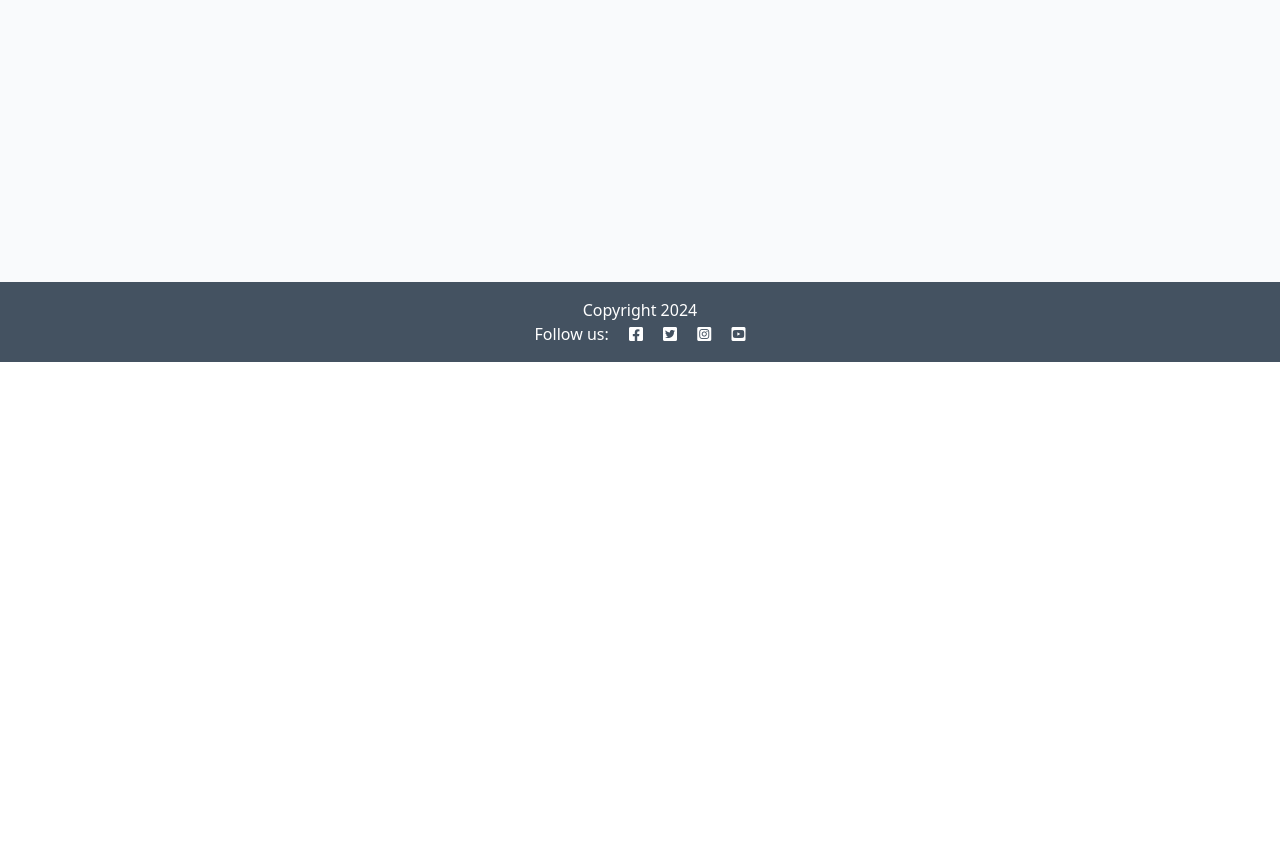
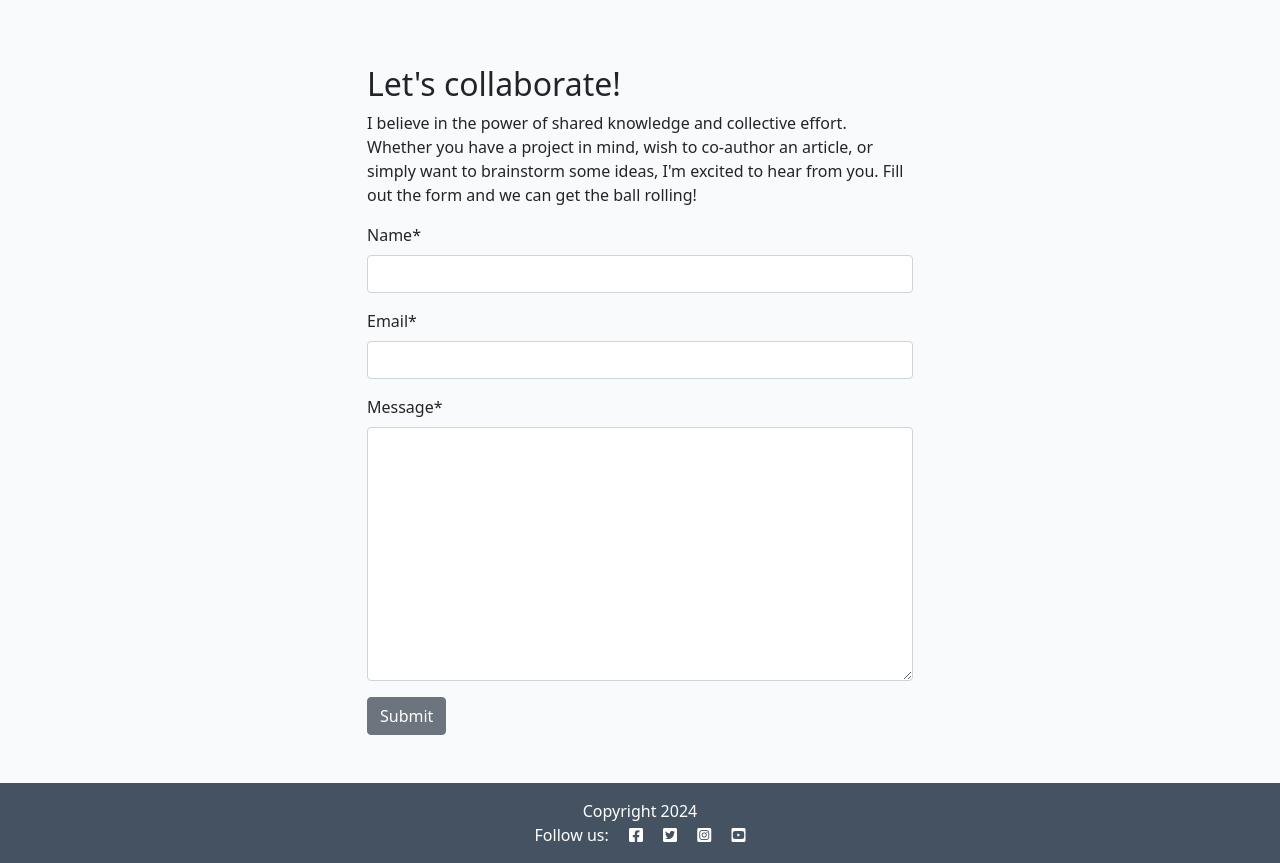
Before and after one commit to eneliviu/django-blog-py, a Django app: page /about/ in a window 1280 px wide. Shown: the part 438-1301 px from the top of the page. Before the commit the page ends 800 px from the top, so only its background shows below. Run offline with Django 4.2, Linux system fonts and the light colour scheme; data that the repository does not hold is empty; parts of the project's set-up code (start-up, migrations or seed data) failed here and were passed over; some libraries are stand-ins or nearby versions.

Commit message:
Add collaboration form

```diff
--- /dev/null
+++ b/about/forms.py
@@ -0,0 +1,9 @@
+from .models import CollaborateRequest
+from django import forms
+
+# Add a form for Collaboration requests
+
+class CollaborateForm(forms.ModelForm):
+    class Meta:
+        model = CollaborateRequest
+        fields = ('name', 'email', 'message')
--- a/about/models.py
+++ b/about/models.py
@@ -1,13 +1,28 @@
 from django.db import models
 
 # Create your models here.
+# Run:
+# python3 manage.py makemigrations
+# python3 manage.py migrate
+# each time a model is declared or modeified
+
+
 class About(models.Model):
-
-    title = models.CharField(max_length=200, default='About Me')
-
-    updated_on = models.DateTimeField(auto_now=True)  # update datetime at each update
-
+    title = models.CharField(max_length=200)
+    updated_on = models.DateTimeField(auto_now=True)
     content = models.TextField()
 
     def __str__(self):
-        return f"About me {self.title} updated on {self.updated_on}"
+        return self.title
+
+
+class CollaborateRequest(models.Model):
+
+    name = models.CharField(max_length=200)
+    email = models.EmailField()
+    message = models.TextField()
+    read = models.BooleanField(default=False)
+
+
+    def __str__(self):
+        return f"Collaboration request from {self.name}"
--- a/about/templates/about/about.html
+++ b/about/templates/about/about.html
@@ -1,25 +1,47 @@
 {% extends 'base.html' %}
+{% load static %}
+{% load crispy_forms_tags %}
+
 {% block content %}
-{% load static %}
 
 <div class="container mt-5">
     <div class="row">
-        <div class="col-4 text-center">
+        <div class="col-12 col-md-4 text-center">
             <img src="{% static 'images/nobody.jpg' %}" width="75%">
         </div>
-        <div class="col-8">
-            <!-- Title goes between these h2 tags -->
+        <div class="col-12 col-md-8">
             <h2>{{ about.title }}</h2>
-            <!-- Content goes directly underneath this -->
-             {{ about.content | safe }}
+            {{ about.content | safe }}
         </div>
     </div>
     <div class="row">
         <div class="col text-right">
-            <!-- Updated on field goes in here -->
+          <!-- Updated on field goes in here -->
 
-            <p class="text-end"><em>Updated on:  {{ about.updated_on }} </em></p>
+          <p class="text-end"><em>Updated on: {{ about.updated_on }}</em></p>
         </div>
-      </div>
+    </div>
+    <div class="row justify-content-center">
+        <div class="col-12 col-md-6 my-5">
+            <h2>Let's collaborate!</h2>
+            <p>I believe in the power of shared knowledge and collective effort.
+                Whether you have a project in mind, wish to co-author
+                an article, or simply want to brainstorm some ideas,
+                I'm excited to hear from you. Fill out the form
+                and we can get the ball rolling!</p>
+
+            <!-- add your form here. Your submit button should
+                                have the classes of btn, btn-secondary -->
+
+            <form method = 'post'>
+                {{ collaborate_form | crispy }}
+                {%  csrf_token %}
+                <button class="btn btn-secondary" type=""submit>
+                    Submit
+                </button>
+            </form>
+
+        </div>
+    </div>
 </div>
 {% endblock content %}
--- a/about/views.py
+++ b/about/views.py
@@ -1,18 +1,33 @@
-from django.shortcuts import render, get_object_or_404
-from django.views import generic
+from django.shortcuts import render
+from django.contrib import messages
 from .models import About
+from .forms import CollaborateForm
+
 
 # Create your views here.
+
 
 def about_me(request):
     """
     Renders the About page
     """
 
+    if request.method == 'POST':
+        collaborate_form = CollaborateForm(data=request.POST)
+        if collaborate_form.is_valid():
+            collaborate_form.save()
+            messages.add_message(
+                        request,
+                        messages.SUCCESS,  # message tag
+                        'Collaboration request received! I endeavour to respond within 2 working days'
+                    )
+
     about = About.objects.all().order_by('-updated_on').first()
+    collaborate_form = CollaborateForm()
 
     return render(
         request,
         'about/about.html',
-        {'about': about},
+        {'about': about,
+        'collaborate_form': collaborate_form},
     )
```
Also changed, not shown: about/admin.py (+18 -6 lines), about/migrations/0003_collaboraterequest_alter_about_title.py (added), blog/forms.py (line endings or trailing spaces).
